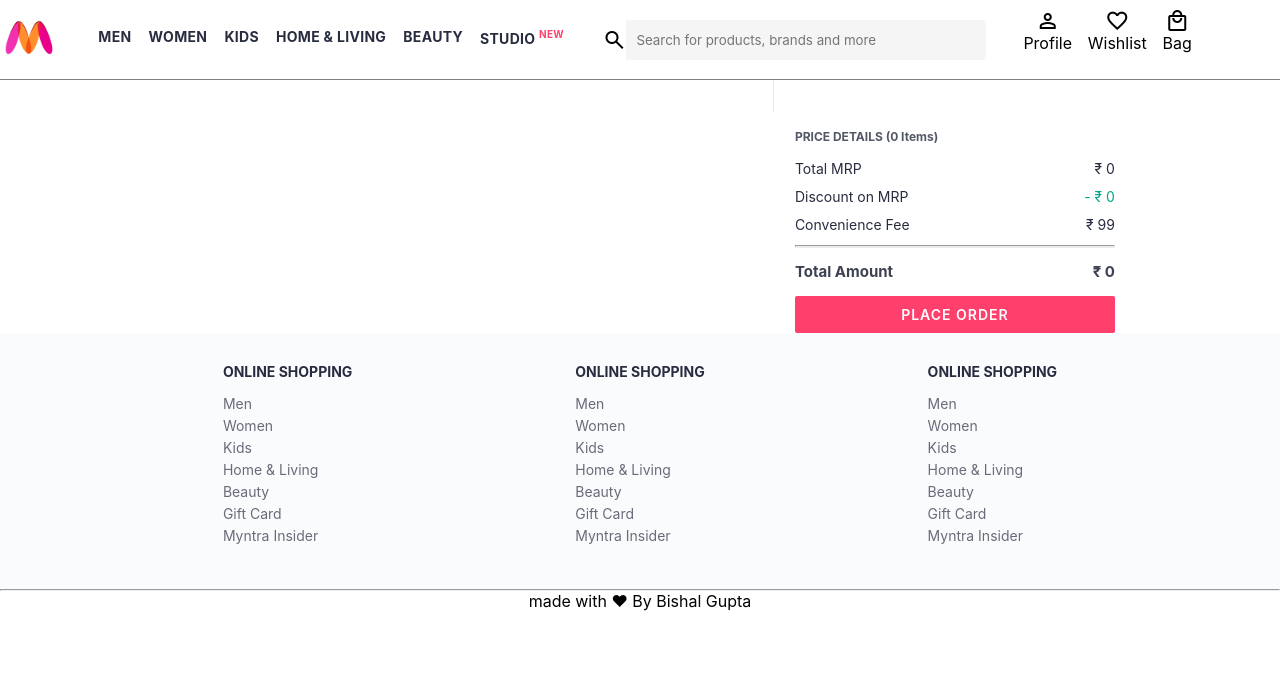
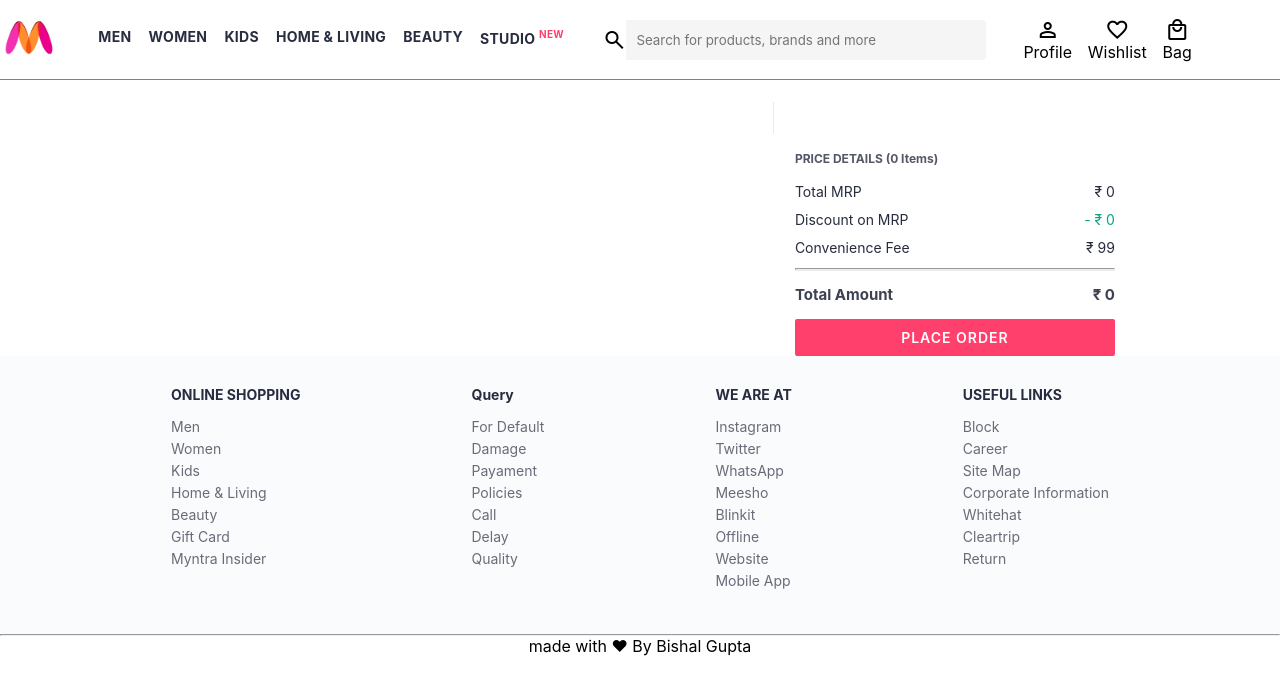
Before and after one commit to BishalGupta2001/Myntra-clone-js, a plain HTML site: page bag.html in a window 1280 px wide. Drawn offline with nearby package versions, Linux system fonts and the light colour scheme.

Commit message:
made first page responsive for mobile

```diff
--- a/bag.css
+++ b/bag.css
@@ -134,3 +134,7 @@
     height: 14px;
     cursor: pointer;
   }
+
+  .only-bag{
+    padding-top: 18px;
+  }
--- a/bag.html
+++ b/bag.html
@@ -4,6 +4,7 @@
     <title>Myntra Clone</title>
     <link rel="stylesheet" href="style.css">
     <link rel="stylesheet" href="bag.css">
+    <link rel="stylesheet" href="bagResponsive.css">
     <link rel="stylesheet" href="https://fonts.googleapis.com/css2?family=Material+Symbols+Outlined:opsz,wght,FILL,GRAD@20..48,100..700,0..1,-50..200" />
 </head>
 <body>
@@ -25,17 +26,17 @@
         </div>
         <div class="action-bar">
             <div class="action-container">
-                <span class="material-symbols-outlined action_icon">person</span>
+                <span class="material-symbols-outlined action_icon" id="profile">person</span>
                 <span class="action-name">Profile</span>
             </div>
 
             <div class="action-container">
-                <span class="material-symbols-outlined action_icon">favorite</span>
+                <span class="material-symbols-outlined action_icon" id="whislist">favorite</span>
                 <span class="action-name">Wishlist</span>
             </div>
 
-            <a class="action-container" href="./bag.html">
-                <span class="material-symbols-outlined action-icon">local_mall</span>
+            <a class="action-container" id="bag"  href="./bag.html">
+                <span class="material-symbols-outlined action-icon only-bag">local_mall</span>
                 <span class="action-name">Bag</span>
                 <span class="bag-item-count">0</span>
               </div>
@@ -68,28 +69,39 @@
             </div>
 
             <div class="footer-column">
-                <h3>ONLINE SHOPPING</h3>
-
-                <a href="#">Men</a>
-                <a href="#">Women</a>
-                <a href="#">Kids</a>
-                <a href="#">Home & Living</a>
-                <a href="#">Beauty</a>
-                <a href="#">Gift Card</a>
-                <a href="#">Myntra Insider</a>
-            </div>
+                <h3>Query</h3>
+                <a href="#">For default</a>
+                <a href="#">Damage</a>
+                <a href="#">payament</a>
+                <a href="#">policies</a>
+                <a href="#">call</a>
+                <a href="#">delay</a>
+                <a href="#">quality</a>
+              </div>
 
             <div class="footer-column">
-                <h3>ONLINE SHOPPING</h3>
+                <h3>WE ARE AT</h3>
+                <a href="#">instagram</a>
+                <a href="#">twitter</a>
+                <a href="#">whatsApp</a>
+                <a href="#">meesho</a>
+                <a href="#">blinkit</a>
+                <a href="#">offline</a>
+                <a href="#">website</a>
+                <a href="#">mobile App</a>
+              </div>
 
-                <a href="#">Men</a>
-                <a href="#">Women</a>
-                <a href="#">Kids</a>
-                <a href="#">Home & Living</a>
-                <a href="#">Beauty</a>
-                <a href="#">Gift Card</a>
-                <a href="#">Myntra Insider</a>
-            </div>
+              <div class="footer-column">
+                <h3>USEFUL LINKS</h3>
+                <a href="#">Block</a>
+                <a href="#">career</a>
+                <a href="#">site map</a>
+                <a href="#">corporate information</a>
+                <a href="#">whitehat</a>
+                <a href="#">cleartrip</a>
+                <a href="#">return</a>
+              </div>
+
         </div>
         <hr>
 
--- a/style.css
+++ b/style.css
@@ -13,9 +13,10 @@
   justify-content: space-between;
   align-items: center;
   border-bottom: 1px solid rgb(134, 127, 127);
-  /* position: fixed;
+  position: fixed;
     width: 100%;
-    top: 0; */
+    top: 0;
+    overflow: hidden;
 }
 
 #logo-img {
@@ -27,8 +28,10 @@
 }
 
 .action-bar {
+  align-items: center;
   margin-right: 4%;
 }
+
 
 .nav-bar {
   display: flex;
@@ -100,10 +103,15 @@
   text-decoration: none;
 }
 
+.only-bag{
+  padding-top: 18px;
+}
+
 /* main section  started */
 
 main {
-  /* margin-top: 8%; */
+  margin-top: 8%;
+  overflow: hidden;
 }
 
 .banner-container {
```
Also changed, not shown: index.html (+9 -8 lines), responsive.css (added, +28 -0 lines), bagResponsive.css (added).
